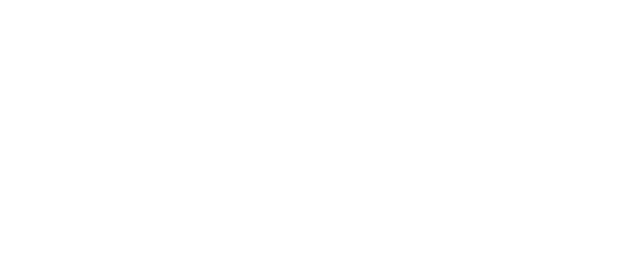
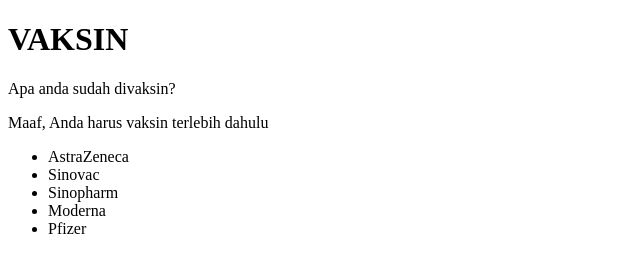
Before and after one commit to safrizalaji16/safrizalaji16, a website: page index.html in a window 1280 px wide. Shown: the whole page, without its empty margins (0-640 px from the left). Drawn offline with Linux system fonts and the light colour scheme.

Commit message:
pull dvelop

```diff
--- a/index.html
+++ b/index.html
@@ -19,7 +19,28 @@
     <div></div>
 
     <!-- RIVAL vaksin -->
-    <div></div>
+    <div>
+      <div id="judul">
+        <h1>VAKSIN</h1>
+      </div>
+      <div id="box input">
+        <p>Apa anda sudah divaksin?</p>
+          <div id="jika tidak">
+            <p>Maaf, Anda harus vaksin terlebih dahulu</p>
+          </div>
+          <div id="'jika ya">
+            <div id="Nama Vaksin:">
+              <ul>
+                <li>AstraZeneca</li>
+                <li>Sinovac</li>
+                <li>Sinopharm</li>
+                <li>Moderna</li>
+                <li>Pfizer</li>
+              </ul>
+            </div>
+          </div>
+      </div>
+    </div>
 
     <!-- RIVAL tanggal dan waktu -->
     <div></div>
```
